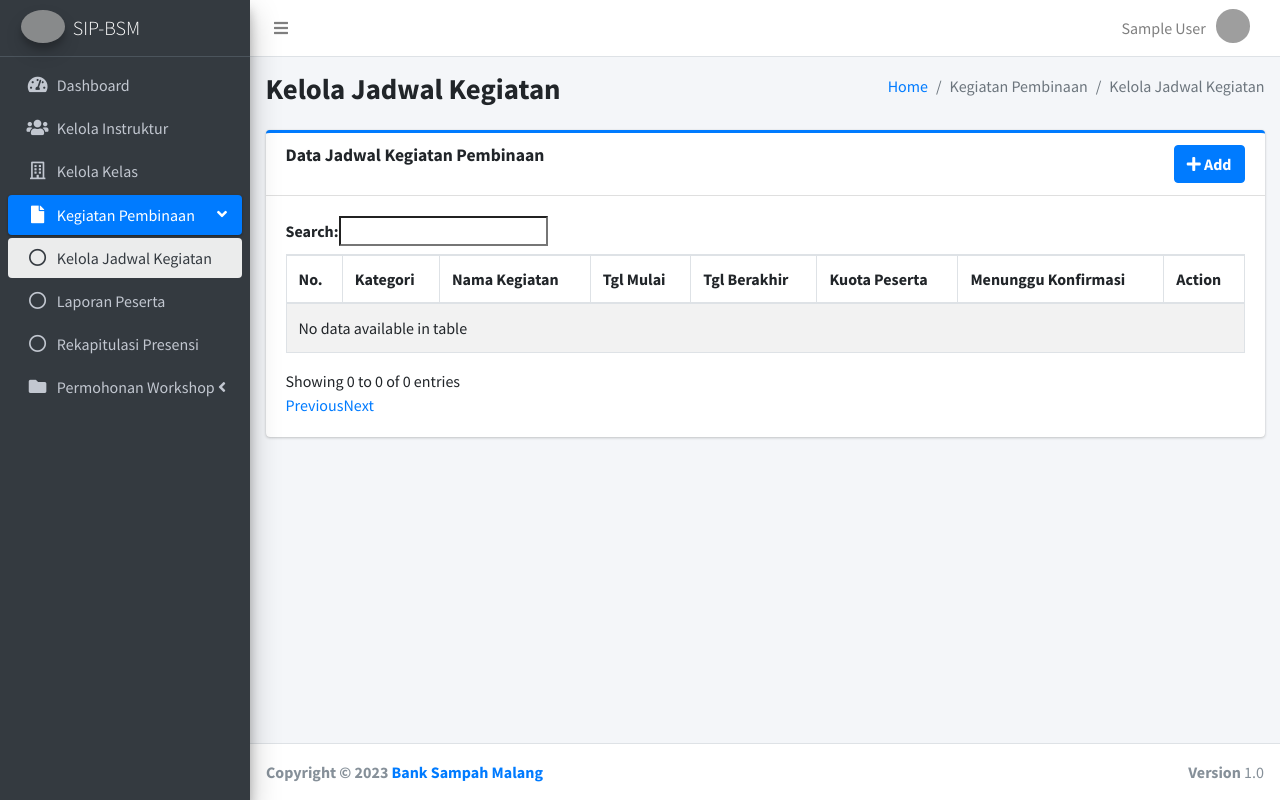
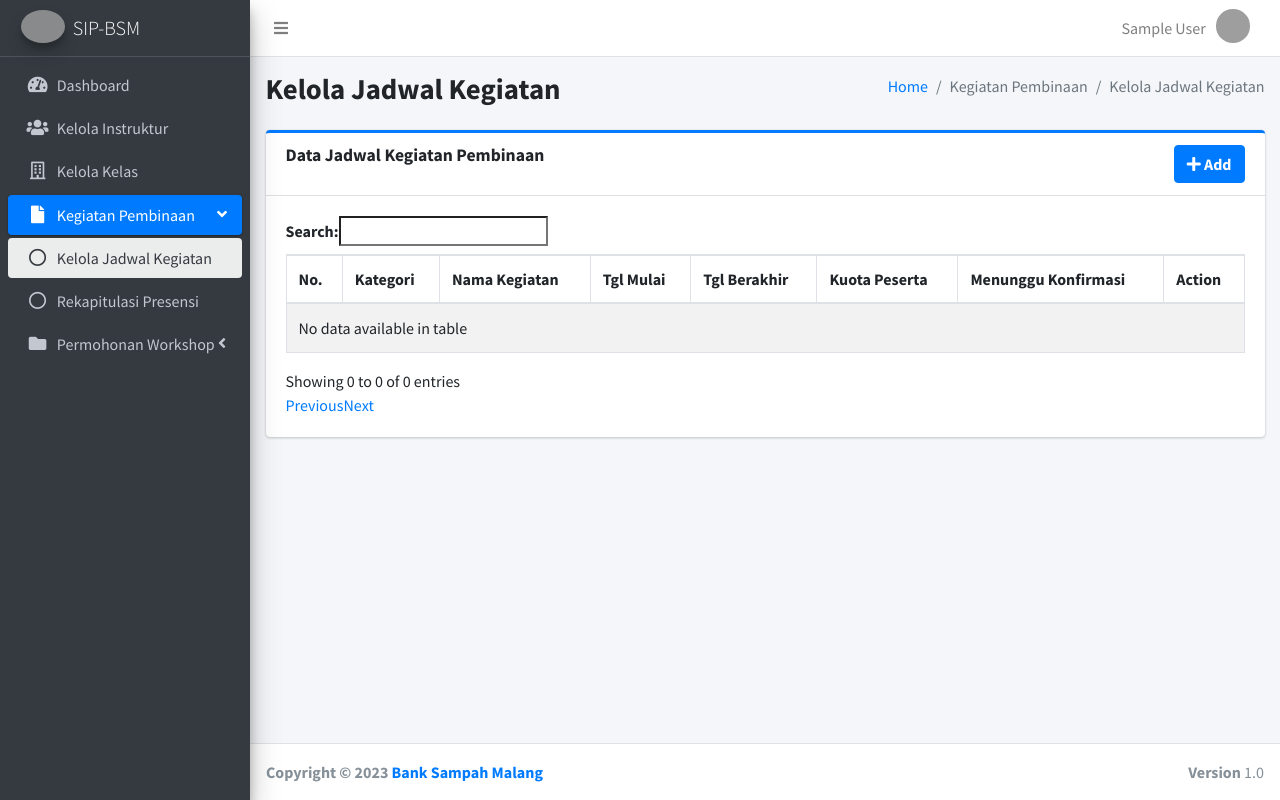
Before and after one commit to andiparis/sip-bsm--codeigniter3, a CodeIgniter app: page /sip-bsm/index.php/kegiatan/index in a window 1280 px wide. Run offline with CodeIgniter, Linux system fonts and the light colour scheme; the visitor is signed in with stand-in values (Sample User, id 1); data that the repository does not hold is empty; some libraries are stand-ins or nearby versions; grey boxes are pictures that could not be loaded.

Commit message:
Disable laporan kegiatan link

```diff
--- a/application/views/templates/menu.php
+++ b/application/views/templates/menu.php
@@ -37,8 +37,8 @@
             </p>
           </a>
         </li>
-        <li class="nav-item <?=$this->uri->segment(1) == 'kegiatan' || $this->uri->segment(1) == 'laporan_peserta' || $this->uri->segment(1) == 'laporan_presensi' ? 'menu-open' : null?>">
-          <a href="#" class="nav-link <?=$this->uri->segment(1) == 'kegiatan' || $this->uri->segment(1) == 'laporan_peserta' || $this->uri->segment(1) == 'laporan_presensi' ? 'active' : null?>">
+        <li class="nav-item <?=$this->uri->segment(1) == 'kegiatan' || $this->uri->segment(1) == 'laporan_presensi' ? 'menu-open' : null?>">
+          <a href="#" class="nav-link <?=$this->uri->segment(1) == 'kegiatan' || $this->uri->segment(1) == 'laporan_presensi' ? 'active' : null?>">
             <i class="nav-icon fas fa-file"></i>
             <p>
               Kegiatan Pembinaan
@@ -54,14 +54,14 @@
                 </p>
               </a>
             </li>
-            <li class="nav-item">
+            <!-- <li class="nav-item">
               <a href="<?=site_url('laporan_peserta')?>" class="nav-link <?=$this->uri->segment(1) == 'laporan_peserta' ? 'active' : null?>">
                 <i class="nav-icon far fa-circle"></i>
                 <p>
                   Laporan Peserta
                 </p>
               </a>
-            </li>
+            </li> -->
             <li class="nav-item">
               <a href="<?=site_url('laporan_presensi')?>" class="nav-link <?=$this->uri->segment(1) == 'laporan_presensi' ? 'active' : null?>">
                 <i class="nav-icon far fa-circle"></i>
```
